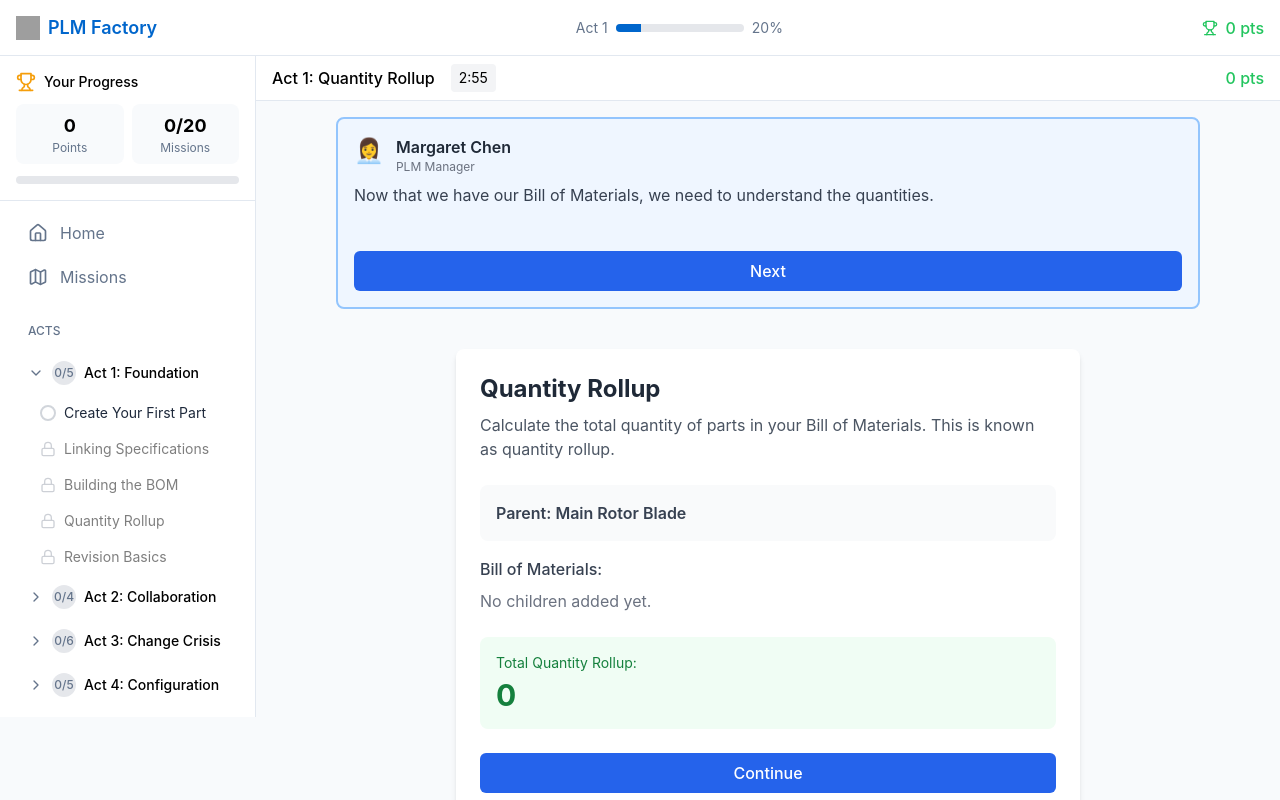
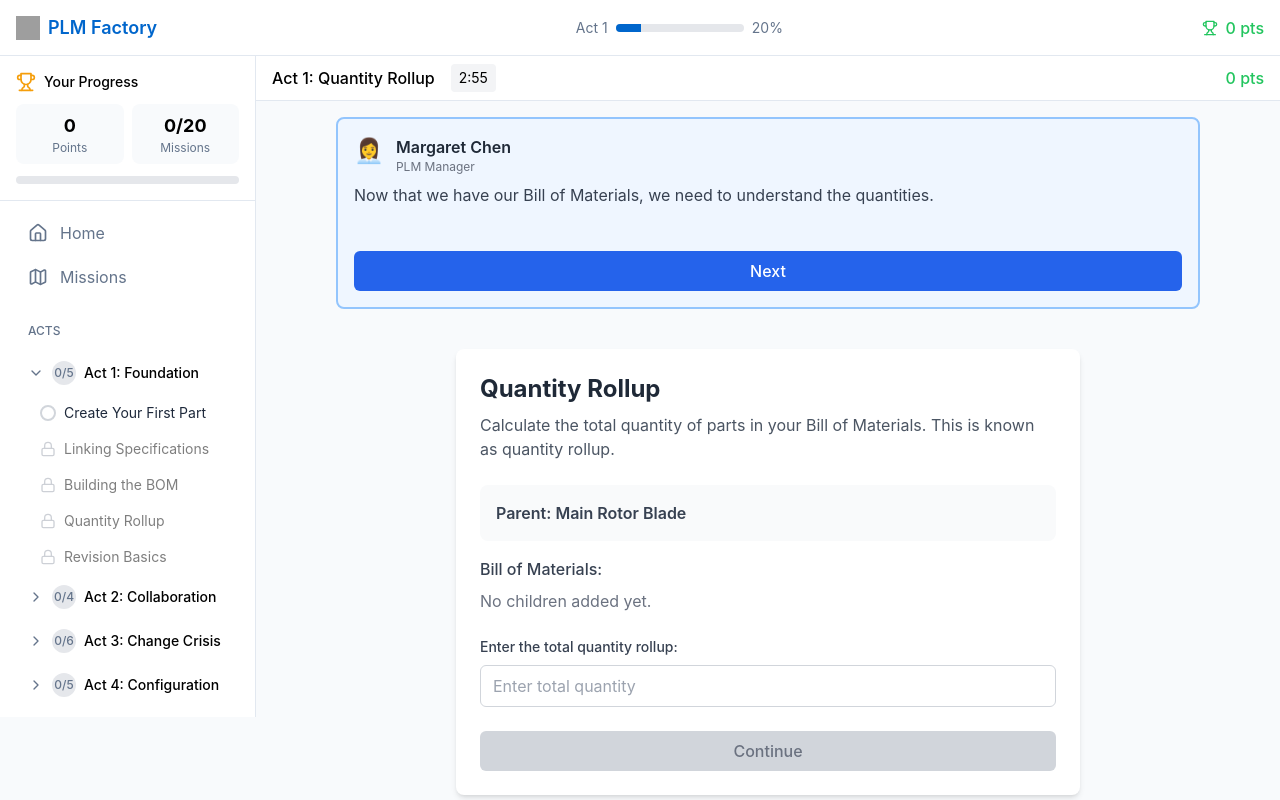
Before and after one commit to kyledgraves/plm_game, a React (Vite) app: page /mission/1_4 in a window 1280 px wide. Built offline with nearby package versions, Linux system fonts and the light colour scheme; grey boxes are pictures that could not be loaded.

Commit message:
Fix: Make Mission 1_4 interactive for quantity rollup calculation
- Changed Mission 1_4 from displaying total quantity to requiring user input
- Player must calculate and enter the correct total quantity rollup
- Adds interactive learning experience for quantity rollup concept

```diff
--- a/src/pages/Act1/Mission1_4.tsx
+++ b/src/pages/Act1/Mission1_4.tsx
@@ -16,11 +16,17 @@ export default function Mission1_4() {
 
   const children = mainPart?.children || []
 
-  const totalQuantity = children.reduce((sum, child) => sum + child.quantity, 0)
+  const expectedTotal = children.reduce((sum, child) => sum + child.quantity, 0)
+  const [userTotal, setUserTotal] = useState('')
+  const [error, setError] = useState('')
 
   const handleSubmit = () => {
-    setObjectives({ quantityRollup: true })
-    handleComplete()
+    if (parseInt(userTotal) === expectedTotal) {
+      setObjectives({ quantityRollup: true })
+      handleComplete()
+    } else {
+      setError(`Incorrect. Expected total: ${expectedTotal}. Try again!`)
+    }
   }
 
   return (
@@ -56,14 +62,36 @@ export default function Mission1_4() {
           </div>
         )}
 
-        <div className="p-4 bg-green-50 rounded-lg mb-6">
-          <div className="text-sm text-green-700 mb-1">Total Quantity Rollup:</div>
-          <div className="text-3xl font-bold text-green-700">{totalQuantity}</div>
+        <div className="mb-6">
+          <label className="block text-sm font-medium text-gray-700 mb-2">
+            Enter the total quantity rollup:
+          </label>
+          <input
+            type="number"
+            min="0"
+            value={userTotal}
+            onChange={(e) => {
+              setUserTotal(e.target.value)
+              setError('')
+            }}
+            className={`w-full px-3 py-2 border rounded-md focus:outline-none focus:ring-2 focus:ring-blue-500 ${
+              error ? 'border-red-500' : 'border-gray-300'
+            }`}
+            placeholder="Enter total quantity"
+          />
+          {error && (
+            <p className="text-red-500 text-sm mt-1">{error}</p>
+          )}
         </div>
 
         <button
           onClick={handleSubmit}
-          className="w-full bg-blue-600 text-white py-2 px-4 rounded-md hover:bg-blue-700 transition-colors font-medium"
+          disabled={!userTotal}
+          className={`w-full py-2 px-4 rounded-md font-medium transition-colors ${
+            userTotal
+              ? 'bg-blue-600 text-white hover:bg-blue-700'
+              : 'bg-gray-300 text-gray-500 cursor-not-allowed'
+          }`}
         >
           Continue
         </button>
```
